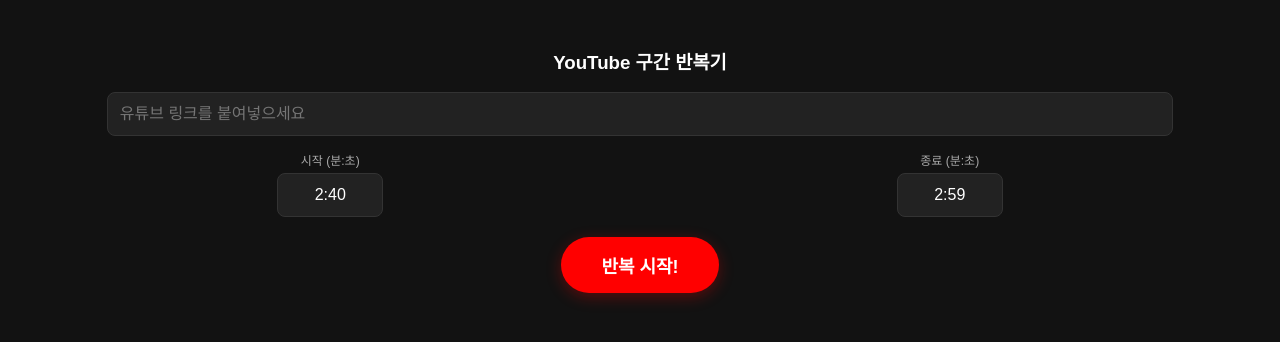
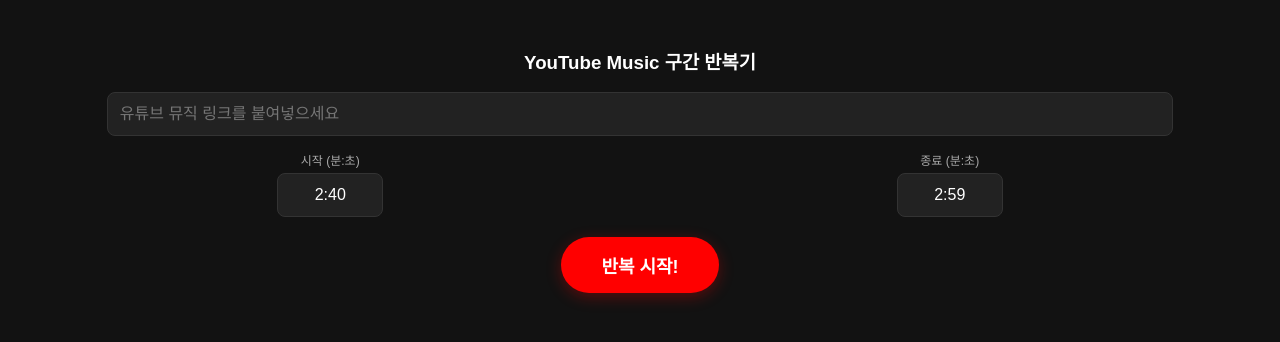
Before and after one commit to hesccorporation/my-loop, a plain HTML site: page index.html in a window 1280 px wide. Drawn offline with Linux system fonts and the light colour scheme.

Commit message:
Update header and placeholder text for YouTube Music

```diff
--- a/index.html
+++ b/index.html
@@ -17,9 +17,9 @@
     </style>
 </head>
 <body>
-    <h3>YouTube 구간 반복기</h3>
+    <h3>YouTube Music 구간 반복기</h3>
 
-    <input type="text" id="videoUrl" placeholder="유튜브 링크를 붙여넣으세요">
+    <input type="text" id="videoUrl" placeholder="유튜브 뮤직 링크를 붙여넣으세요">
 
     <div class="time-box">
         <div class="time-input-group">
```
